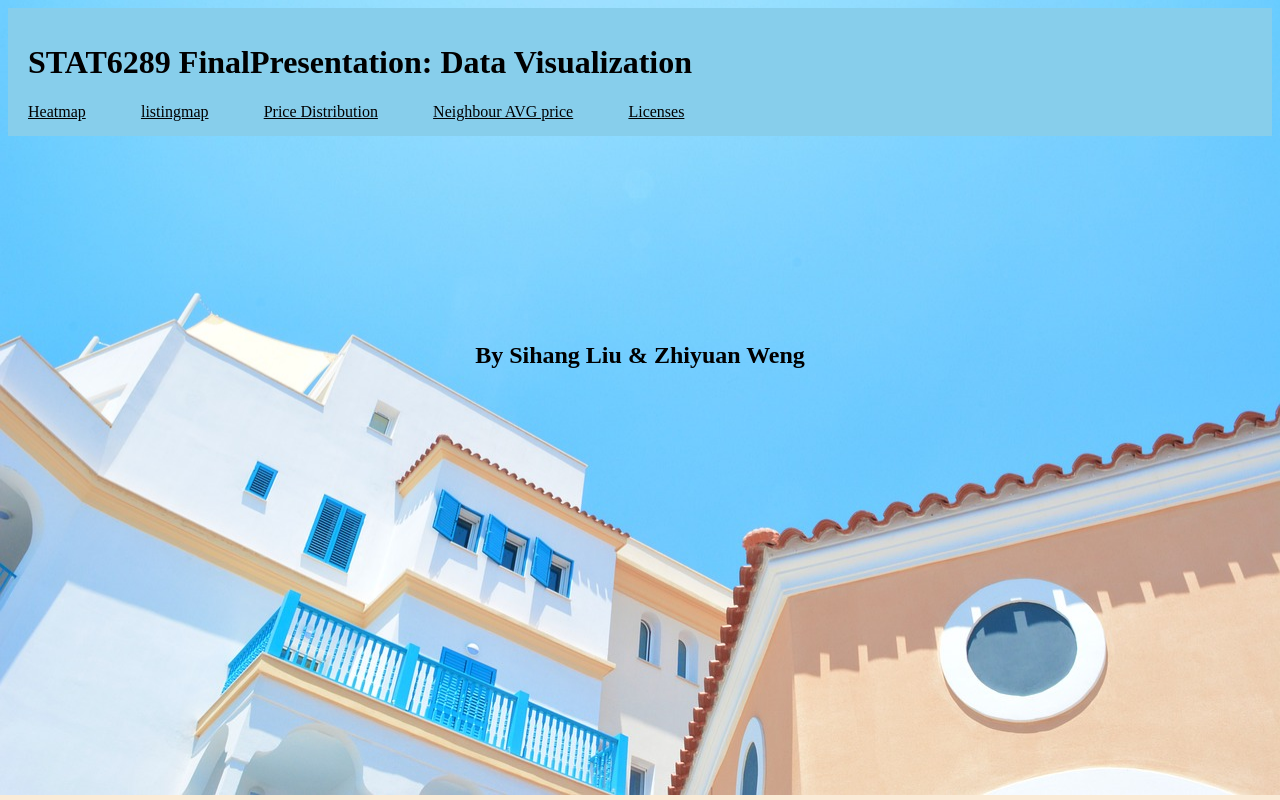
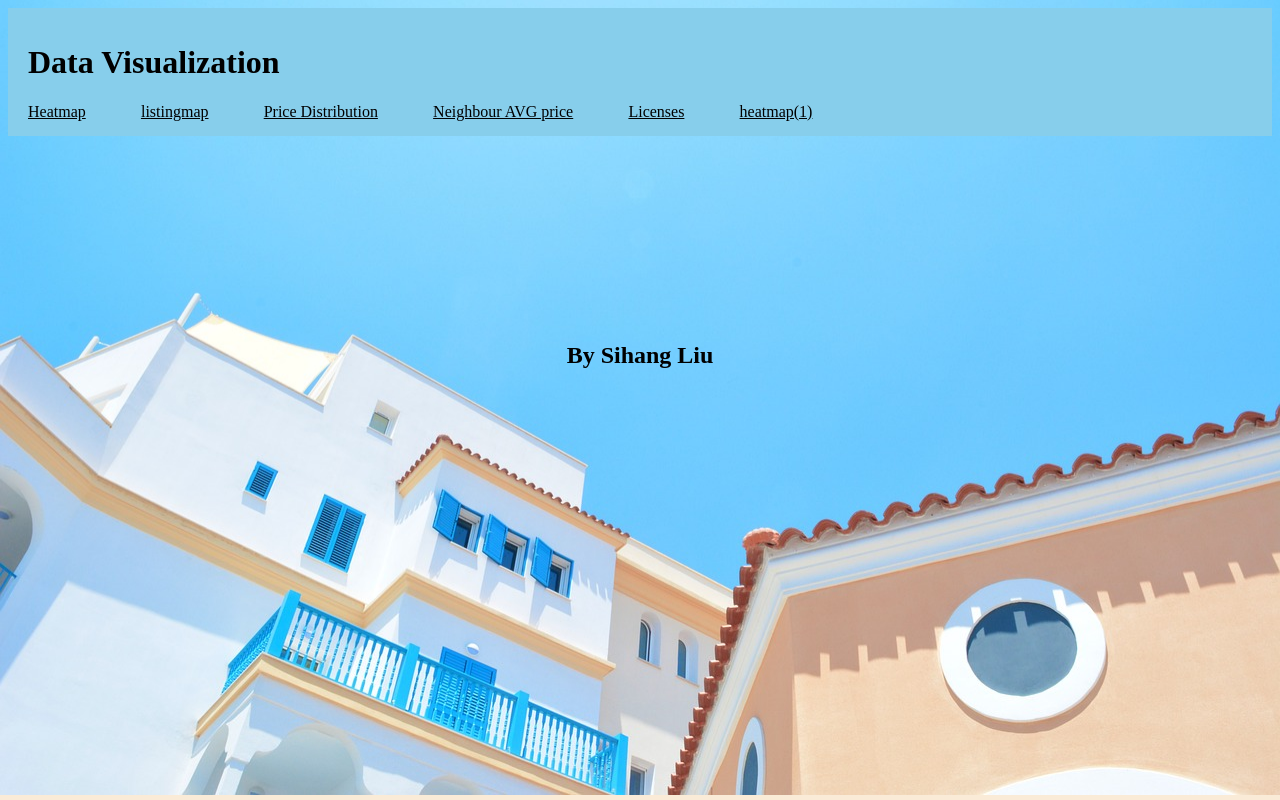
Before and after one commit to ZyuanWeng/ZyuanWeng.com, a plain HTML site: page index.html in a window 1280 px wide. Drawn offline with Linux system fonts and the light colour scheme.

Commit message:
Add files via upload

```diff
--- a/index.html
+++ b/index.html
@@ -9,20 +9,22 @@
 <body>
 
 <header>
-    <h1>STAT6289 FinalPresentation: Data Visualization</h1>
+    <h1>Data Visualization</h1>
     <u1>
         <li><a href="heatmap.html">Heatmap</a></li>
         <li><a href="dc_listings_map.html">listingmap</a></li>
         <li><a href="rosechart.html">Price Distribution</a></li>
         <li><a href="average_price_by_neighbourhood.html">Neighbour AVG price</a></li>
         <li><a href="28.png">Licenses</a></li>
+        <li><a href="heatmap(1).html">heatmap(1)</a></li>
+
     </u1>
 </header>
 
 
 
  <section>
-    <h2><strong>By Sihang Liu & Zhiyuan Weng
+    <h2><strong>By Sihang Liu
          </strong></h2>
  </section>
 
```
